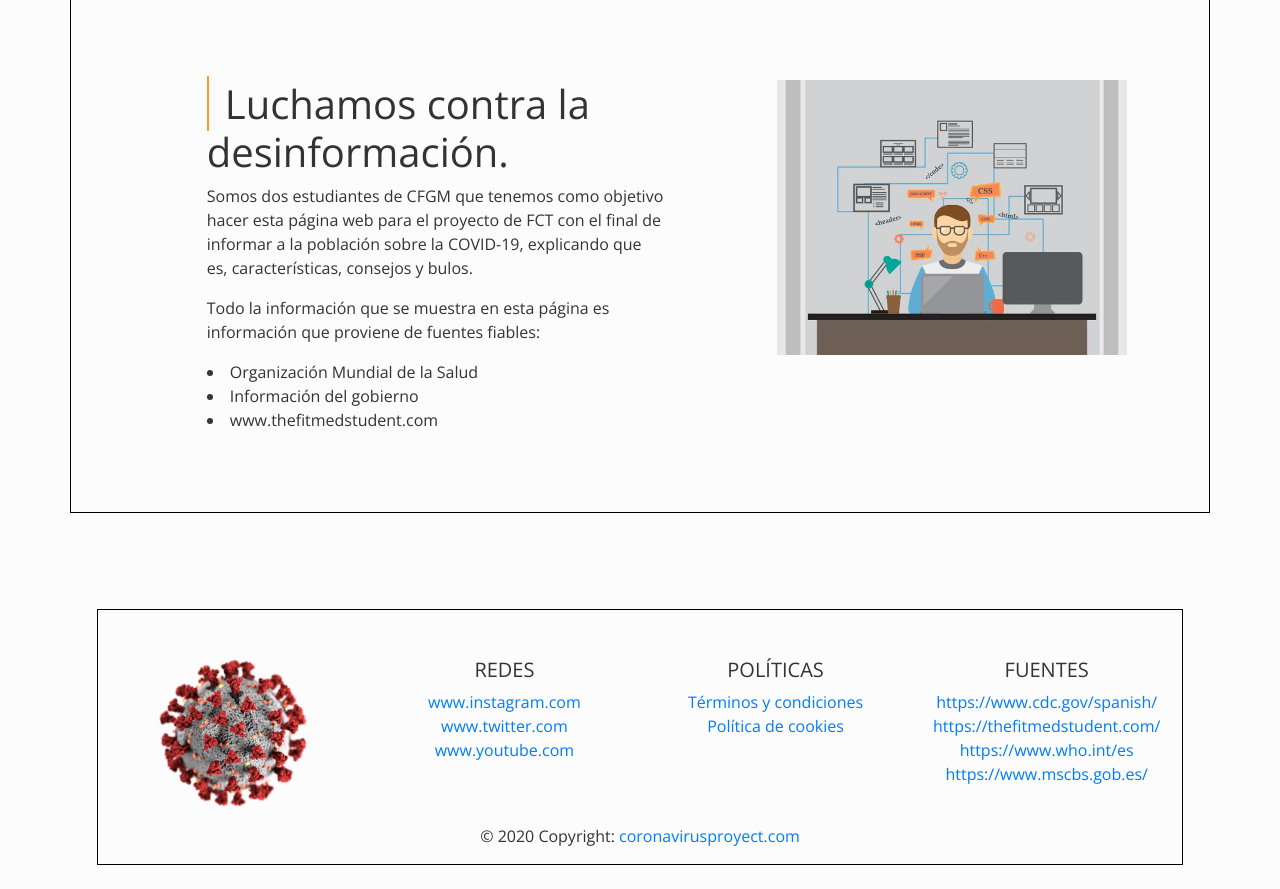
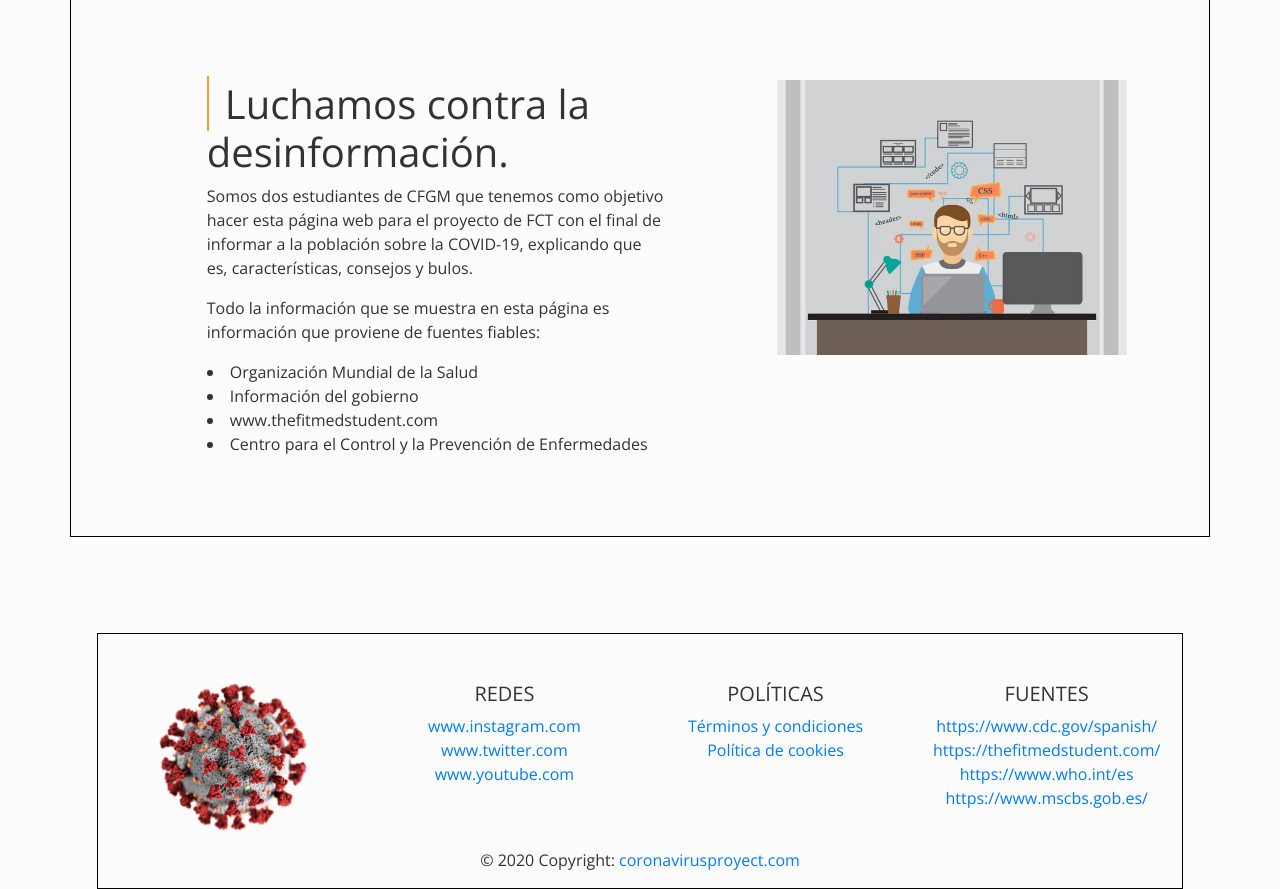
Before and after one commit to BestCobid19/Pagina-Web, a PHP site: page / in a window 1280 px wide. Shown: the part 337-1226 px from the top of the page. Before the commit the page ends 1202 px from the top, so only its background shows below. Run offline with PHP 8.4, Linux system fonts and the light colour scheme; some libraries are stand-ins or nearby versions.

Commit message:
Update index.php

```diff
--- a/index.php
+++ b/index.php
@@ -24,6 +24,7 @@ include('header.php');
             <li> Organización Mundial de la Salud</li>
             <li> Información del gobierno</li>
             <li> www.thefitmedstudent.com</li>
+            <li>Centro para el Control y la Prevención de Enfermedades</li>
         </div>
         <div class="col-md-4 col-sm-12">
             <img src="img/informaticos3.jpg" alt="" srcset="" width="350rem">
```
